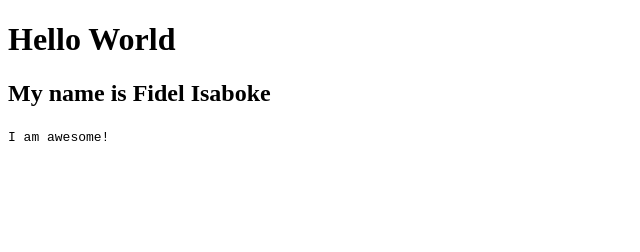
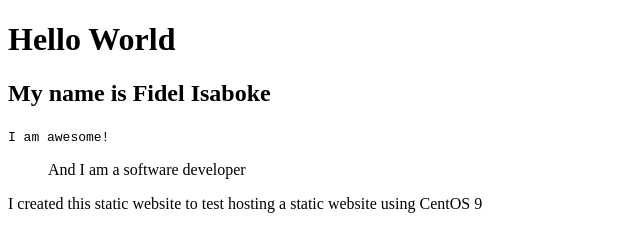
Before and after one commit to Fidelisaboke/static-website, a plain HTML site: page index.html in a window 1280 px wide. Shown: the whole page, without its empty margins (0-640 px from the left). Drawn offline with Linux system fonts and the light colour scheme.

Commit message:
update index page

```diff
--- a/index.html
+++ b/index.html
@@ -9,5 +9,7 @@
     <h1>Hello World</h1>
     <h2>My name is Fidel Isaboke</h2>
     <code>I am awesome!</code>
+    <blockquote>And I am a software developer</blockquote>
+    <p>I created this static website to test hosting a static website using CentOS 9</p>
 </body>
 </html>
```
